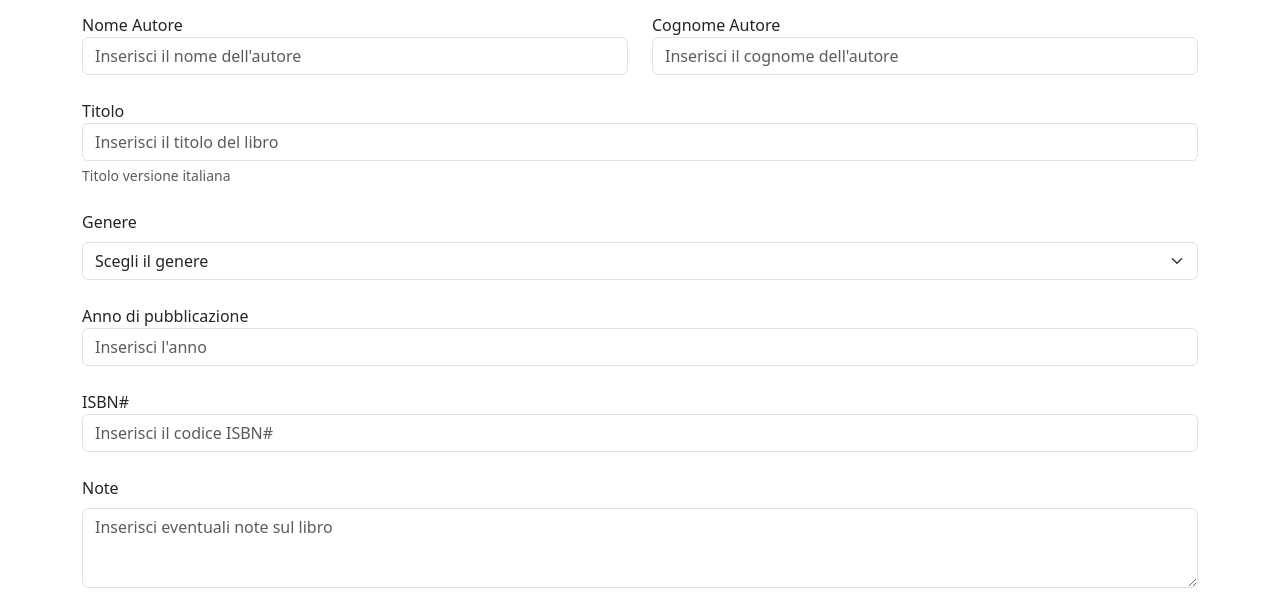
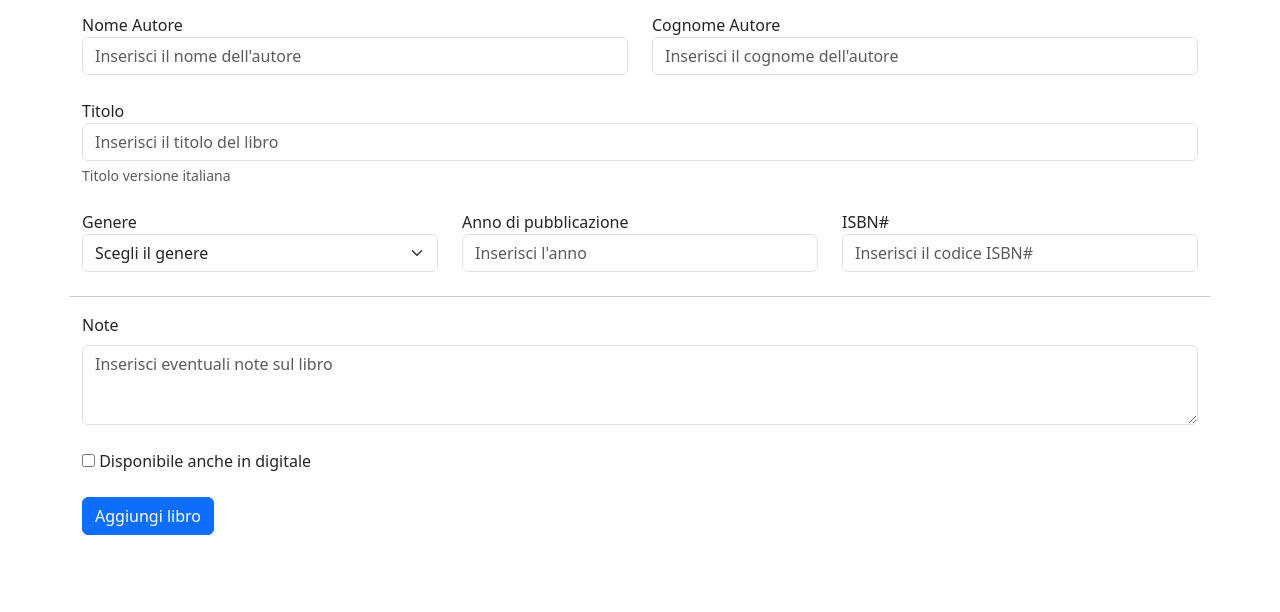
Before and after one commit to TommasoVilla91/html-css-bootstrap-dashboard, a plain HTML site: page new-book.html in a window 1280 px wide. Shown: the part 188-800 px from the top of the page. Drawn offline with nearby package versions, Linux system fonts and the light colour scheme.

Commit message:
feat: exercise completed

```diff
--- a/new-book.html
+++ b/new-book.html
@@ -45,7 +45,7 @@
                             <a class="nav-link" href="#">Help</a>
                         </li>
                     </ul>
-                    <form class="d-flex d-none d-lg-inline-block" role="search">
+                    <form class="d-flex" role="search">
                         <input class="form-control me-2" type="search" placeholder="Search" aria-label="Search">
                         <button class="btn btn-outline-light" type="submit">Search</button>
                     </form>
@@ -62,60 +62,66 @@
 
                 <!-- Author section -->
                 <div class="row py-4">
-                    <div class="col">
+                    <div class="col-6">
                         <label for="authorname">Nome Autore</label>
                         <input type="text" id="authorname" class="form-control"
                             placeholder="Inserisci il nome dell'autore" aria-label="First name">
                     </div>
-                    <div class="col">
+                    <div class="col-6">
                         <label for="authorsurname">Cognome Autore</label>
                         <input type="text" id="authorsurname" class="form-control"
                             placeholder="Inserisci il cognome dell'autore" aria-label="Last name">
                     </div>
-                </div>
 
-                <!-- Titol -->
-                <div class="row">
-                    <div class="col">
+                    <!-- Titol -->
+                    <div class="col-12 pt-4">
                         <label for="italiantitol">Titolo</label>
                         <input type="text" id="italiantitol" class="form-control"
                             placeholder="Inserisci il titolo del libro" aria-label="titolHelp">
                         <div id="titolHelp" class="form-text">Titolo versione italiana</div>
                     </div>
-                </div>
 
-                <!-- Genre -->
-                <div class="row py-4">
-                    <div class="col">
-                        <label for="bookgenre" class="form-label">Genere</label>
+                    <!-- Genre -->
+                    <div class="col-12 col-md-4 pt-4">
+                        <label for="bookgenre" class="form-label m-0">Genere</label>
                         <select id="bookgenre" class="form-select">
                             <option>Scegli il genere</option>
                         </select>
                     </div>
-                </div>
 
-                <!-- Publishing date -->
-                <div class="row">
-                    <div class="col">
+                    <!-- Publishing date -->
+                    <div class="col-12 col-md-4 pt-4">
                         <label for="publishdate">Anno di pubblicazione</label>
                         <input type="text" id="publishdate" class="form-control" placeholder="Inserisci l'anno">
                     </div>
-                </div>
 
-                <!-- ISBN -->
-                <div class="row py-4">
-                    <div class="col">
+                    <!-- ISBN -->
+                    <div class="col-12 col-md-4 pt-4">
                         <label for="code">ISBN#</label>
                         <input type="text" id="code" class="form-control" placeholder="Inserisci il codice ISBN#">
                     </div>
-                </div>
 
-                <!-- Note -->
-                <div class="row">
-                    <div class="col">
+                    <hr class="mt-4 d-none d-md-block">
+
+                    <!-- Note -->
+                    <div class="col-12 pt-4 pt-md-0">
                         <label for="exampleFormControlTextarea1" class="form-label">Note</label>
-                        <textarea class="form-control" id="exampleFormControlTextarea1" placeholder="Inserisci eventuali note sul libro" style="height: 80px"></textarea>
+                        <textarea class="form-control" id="exampleFormControlTextarea1"
+                            placeholder="Inserisci eventuali note sul libro" style="height: 80px"></textarea>
                     </div>
+
+                    <!-- check button -->
+                    <div class="col-12 pt-4">
+                        <input class="check-digital" type="checkbox" value="" id="digital">
+                        <label class="check-digital" for="digital">
+                            Disponibile anche in digitale
+                        </label>
+                    </div>
+
+                    <!-- validation button -->
+                     <div class="col pt-4">
+                        <button class="btn btn-primary" type="submit">Aggiungi libro</button>
+                     </div>
                 </div>
 
             </form>
```
